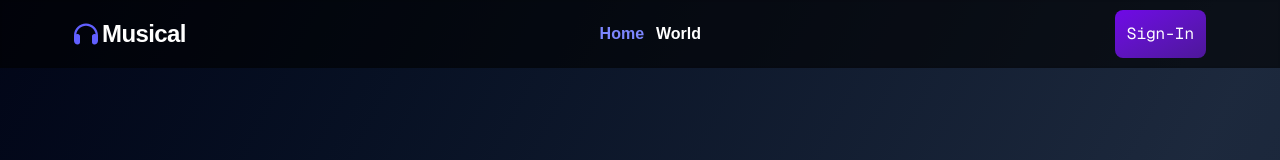
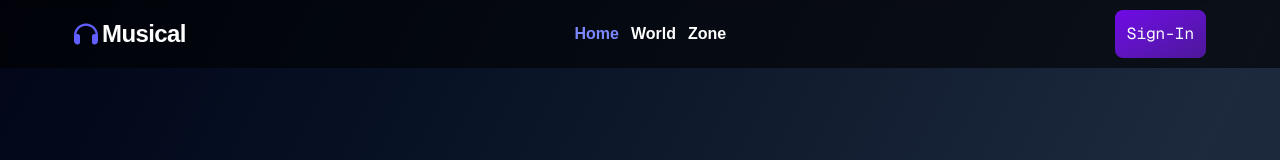
Before and after one commit to Mrunal-Malkar/Musical, a Next.js app: page / in a window 1280 px wide. Shown: the top 160 px of the page. Built offline with nearby package versions, Linux system fonts and the light colour scheme; no server answers.

Commit message:
added zone page and fixed db password leakage

```diff
--- a/db/mongoose.ts
+++ b/db/mongoose.ts
@@ -7,7 +7,7 @@ const connectDB = async (): Promise<void> => {
       return;
     }
     await mongoose.connect(
-      "mongodb+srv://mrunalpmalkar:3Glv3ImipmA1IHx1@musical-cluster.hhc9iov.mongodb.net/"
+      `mongodb+srv://mrunalpmalkar:${process.env.MONGOOSE_PASSWORD}@musical-cluster.hhc9iov.mongodb.net/`
     );
     console.log("connected to DB");
   } catch (err) {
--- a/src/app/components/navbar.tsx
+++ b/src/app/components/navbar.tsx
@@ -41,6 +41,15 @@ const Navbar = () => {
             }
           >
             World
+          </span>
+        </Link>
+        <Link href="/zone">
+          <span
+            className={
+              currentPath == "/zone" ? "text-indigo-400 scale-110" : "text-white"
+            }
+          >
+            Zone
           </span>
         </Link>
       </div>
@@ -102,6 +111,18 @@ const Navbar = () => {
                 World
               </span>
             </Link>
+            <Link
+              href="/zone"
+              className="p-3 hover:backdrop-blur-none bg-black"
+            >
+              <span
+                className={
+                  currentPath == "/zone" ? "text-indigo-400 scale-110" : "text-white"
+                }
+              >
+                Zone
+              </span>
+            </Link>
           </div>
         ) : null}
       </div>
--- /dev/null
+++ b/src/app/zone/page.tsx
@@ -0,0 +1,9 @@
+import React from 'react'
+
+const page = () => {
+  return (
+    <div>page</div>
+  )
+}
+
+export default page
```
